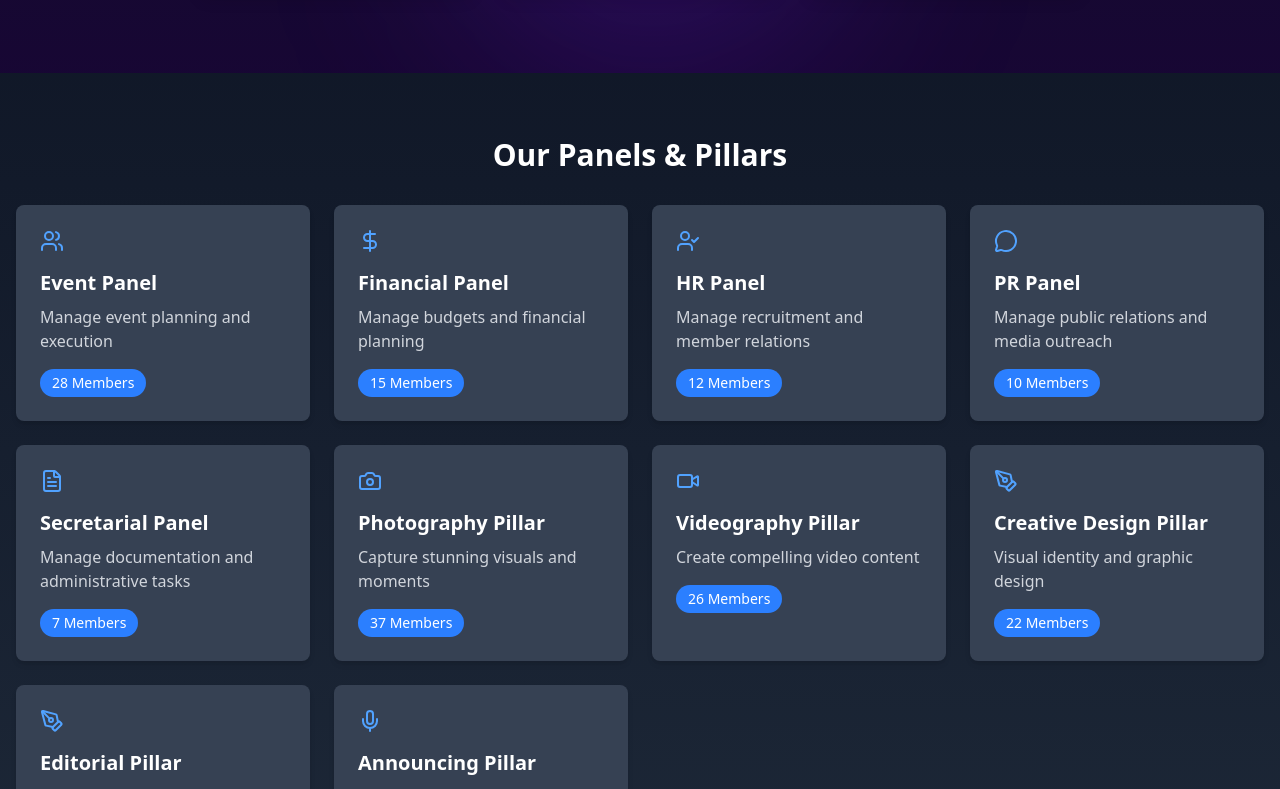
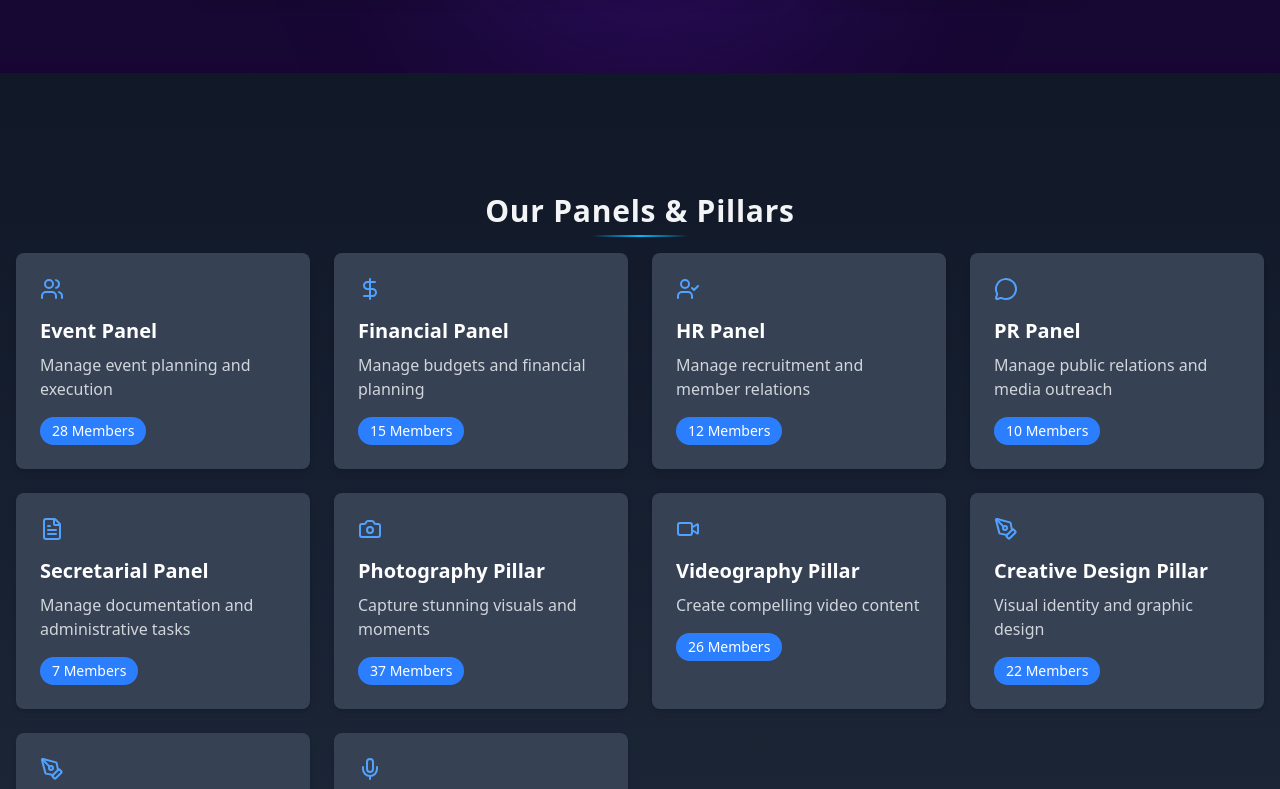
Before and after one commit to uommoralenz/mora_lenz_web, a Next.js app in the folder frontend/: page / in a window 1280 px wide. Shown: the part 5640-6429 px from the top of the page. Built offline with nearby package versions, Linux system fonts and the light colour scheme.

Commit message:
Added some stylings to Panels and Pillers

```diff
--- a/frontend/src/app/components/PanelsPillarsSection.tsx
+++ b/frontend/src/app/components/PanelsPillarsSection.tsx
@@ -1,27 +1,93 @@
-import React from 'react';
-import { Users, DollarSign, UserCheck, MessageCircle, FileText, Camera, Video, PenTool, Mic } from 'lucide-react';
+import React from "react";
+import {
+  Users,
+  DollarSign,
+  UserCheck,
+  MessageCircle,
+  FileText,
+  Camera,
+  Video,
+  PenTool,
+  Mic,
+} from "lucide-react";
 
 const panelsPillarsData = [
-  { icon: <Users />, name: 'Event Panel', description: 'Manage event planning and execution', members: 28 },
-  { icon: <DollarSign />, name: 'Financial Panel', description: 'Manage budgets and financial planning', members: 15 },
-  { icon: <UserCheck />, name: 'HR Panel', description: 'Manage recruitment and member relations', members: 12 },
-  { icon: <MessageCircle />, name: 'PR Panel', description: 'Manage public relations and media outreach', members: 10 },
-  { icon: <FileText />, name: 'Secretarial Panel', description: 'Manage documentation and administrative tasks', members: 7 },
-  { icon: <Camera />, name: 'Photography Pillar', description: 'Capture stunning visuals and moments', members: 37 },
-  { icon: <Video />, name: 'Videography Pillar', description: 'Create compelling video content', members: 26 },
-  { icon: <PenTool />, name: 'Creative Design Pillar', description: 'Visual identity and graphic design', members: 22 },
-  { icon: <PenTool />, name: 'Editorial Pillar', description: 'Content creation and editorial processes', members: 16 },
-  { icon: <Mic />, name: 'Announcing Pillar', description: 'Manage event hosting and public speaking initiatives', members: 94 },
+  {
+    icon: <Users />,
+    name: "Event Panel",
+    description: "Manage event planning and execution",
+    members: 28,
+  },
+  {
+    icon: <DollarSign />,
+    name: "Financial Panel",
+    description: "Manage budgets and financial planning",
+    members: 15,
+  },
+  {
+    icon: <UserCheck />,
+    name: "HR Panel",
+    description: "Manage recruitment and member relations",
+    members: 12,
+  },
+  {
+    icon: <MessageCircle />,
+    name: "PR Panel",
+    description: "Manage public relations and media outreach",
+    members: 10,
+  },
+  {
+    icon: <FileText />,
+    name: "Secretarial Panel",
+    description: "Manage documentation and administrative tasks",
+    members: 7,
+  },
+  {
+    icon: <Camera />,
+    name: "Photography Pillar",
+    description: "Capture stunning visuals and moments",
+    members: 37,
+  },
+  {
+    icon: <Video />,
+    name: "Videography Pillar",
+    description: "Create compelling video content",
+    members: 26,
+  },
+  {
+    icon: <PenTool />,
+    name: "Creative Design Pillar",
+    description: "Visual identity and graphic design",
+    members: 22,
+  },
+  {
+    icon: <PenTool />,
+    name: "Editorial Pillar",
+    description: "Content creation and editorial processes",
+    members: 16,
+  },
+  {
+    icon: <Mic />,
+    name: "Announcing Pillar",
+    description: "Manage event hosting and public speaking initiatives",
+    members: 94,
+  },
 ];
 
 const PanelsPillarsSection: React.FC = () => {
   return (
     <section className="py-16 bg-gradient-to-b from-gray-900 to-gray-800 text-white">
-      <div className="container mx-auto px-4">
-        <h2 className="text-3xl font-bold text-center mb-8">Our Panels & Pillars</h2>
+      <div className="container mx-auto px-4 flex flex-col items-center">
+        <h2 className="mt-14 mb-6 text-2xl md:text-3xl font-semibold tracking-wide text-gray-100 relative inline-block text-center">
+          Our Panels & Pillars
+          <span className="absolute left-1/2 -bottom-2 w-24 h-[2px] -translate-x-1/2 bg-gradient-to-r from-transparent via-sky-400 to-transparent"></span>
+        </h2>
         <div className="grid grid-cols-1 sm:grid-cols-2 lg:grid-cols-3 xl:grid-cols-4 gap-6">
           {panelsPillarsData.map((item, index) => (
-            <div key={index} className="bg-gray-700 p-6 rounded-lg shadow-md hover:shadow-lg transition-shadow">
+            <div
+              key={index}
+              className="bg-gray-700 p-6 rounded-lg shadow-md hover:shadow-lg transition-shadow"
+            >
               <div className="text-blue-400 mb-4">{item.icon}</div>
               <h3 className="text-xl font-semibold mb-2">{item.name}</h3>
               <p className="text-gray-300 mb-4">{item.description}</p>
```
